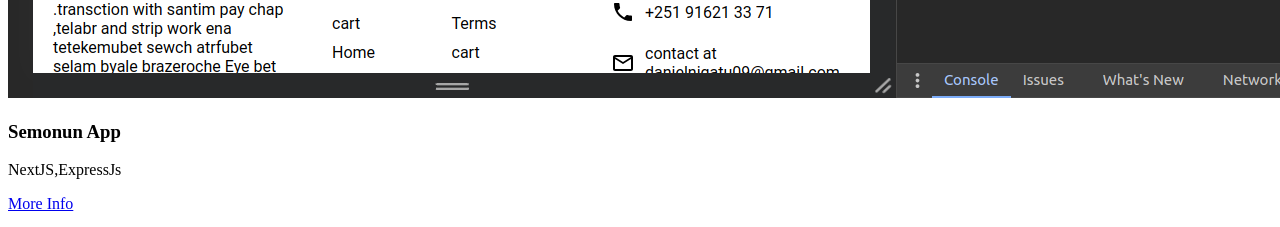
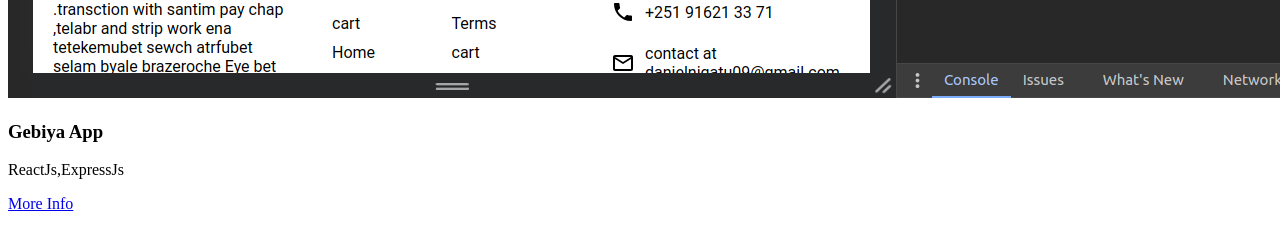
Before and after one commit to atsed27/portfolio, a Next.js app: page / in a window 1280 px wide. Shown: the part 3340-3567 px from the top of the page. Built offline with nearby package versions, Linux system fonts and the light colour scheme.

Commit message:
add width update

```diff
--- a/components/Project.jsx
+++ b/components/Project.jsx
@@ -14,10 +14,10 @@ function Project() {
         <h2>What I`ve Built</h2>
         <div className="grid gap-8 md:grid-cols-2 ">
           <ProjectItems
-            title="Semonun App"
+            title="Gebiya App"
             backgroundImg={semonunImg}
             projectUrl="/semonun"
-            tech="NextJS,ExpressJs"
+            tech="ReactJs,ExpressJs"
           />
           <ProjectItems
             title="Youtube clone"
```
